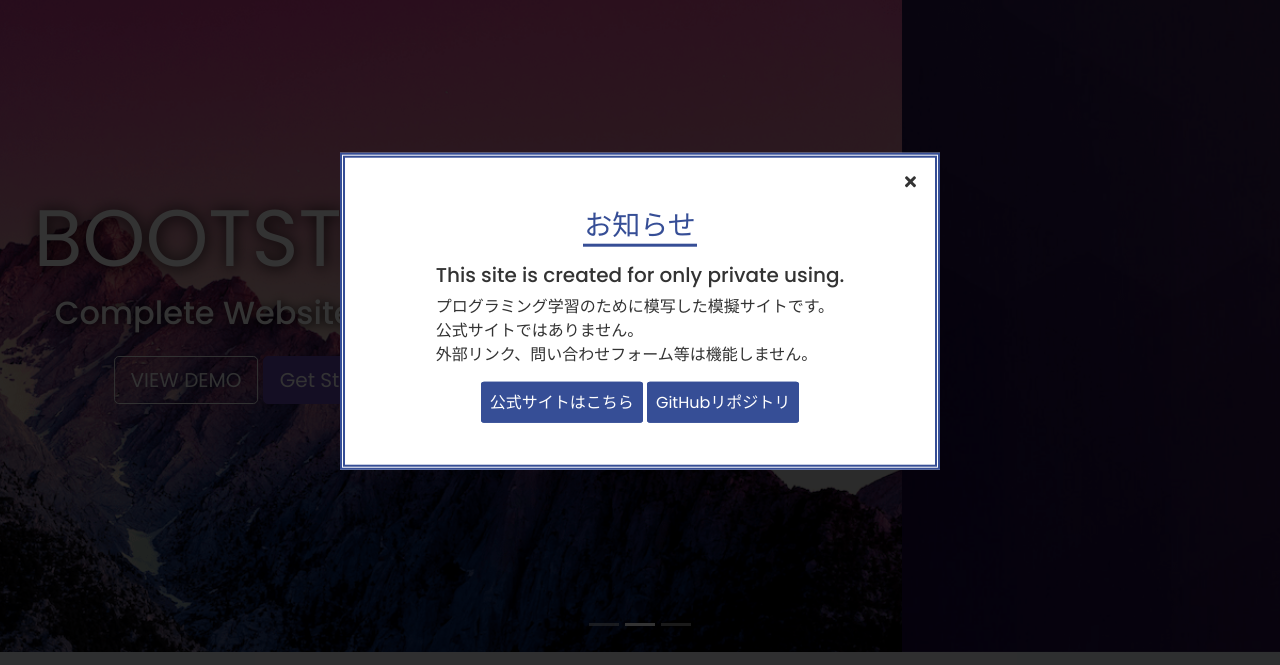
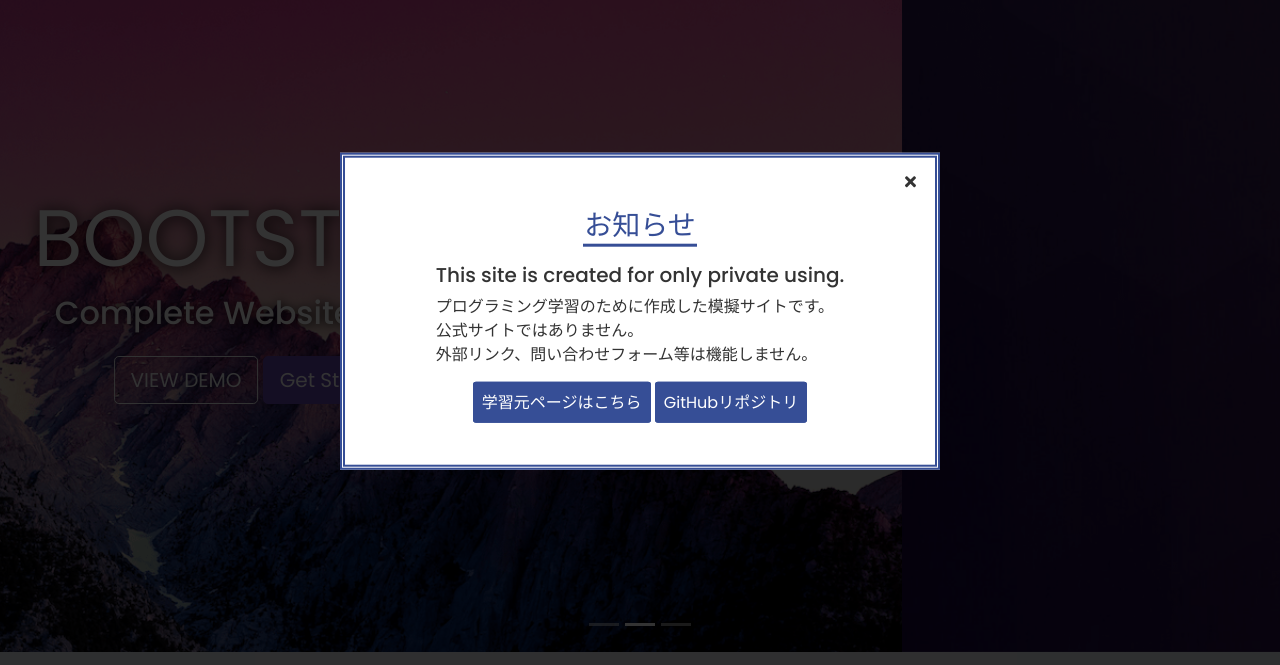
Before and after one commit to KazukiYam/Bootstrap-training1, a plain HTML site: page index.html in a window 1280 px wide. Shown: the part 89-754 px from the top of the page. Drawn offline with nearby package versions, Linux system fonts and the light colour scheme.

Commit message:
Update index.html

```diff
--- a/index.html
+++ b/index.html
@@ -23,12 +23,12 @@
       <h3 class="title">お知らせ</h3>
       <div class="text">
         <h5>This site is created for only private using.</h5>
-        <p>プログラミング学習のために模写した模擬サイトです。<br>公式サイトではありません。<br>外部リンク、問い合わせフォーム等は機能しません。</p>
+        <p>プログラミング学習のために作成した模擬サイトです。<br>公式サイトではありません。<br>外部リンク、問い合わせフォーム等は機能しません。</p>
         <p></p>
       </div>
       <div class="link">
-        <a href="https://isara.life/" target="_blank">公式サイトはこちら</a>
-        <a href="https://github.com/KazukiYam/april-isara">GitHubリポジトリ</a>
+        <a href="https://www.youtube.com/watch?v=9cKsq14Kfsw" target="_blank">学習元ページはこちら</a>
+        <a href="https://github.com/KazukiYam/Bootstrap-training1">GitHubリポジトリ</a>
       </div>
     </div>
     <div class="black-background" id="js-black-bg"></div>
```
